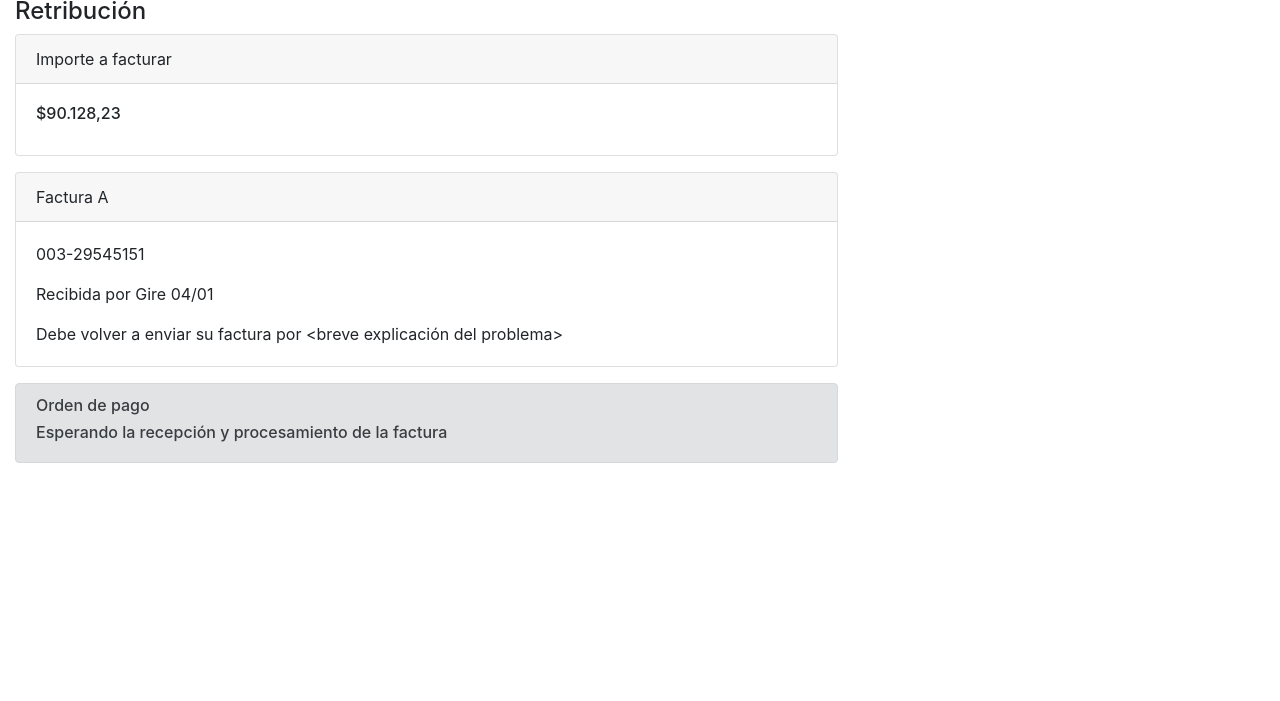
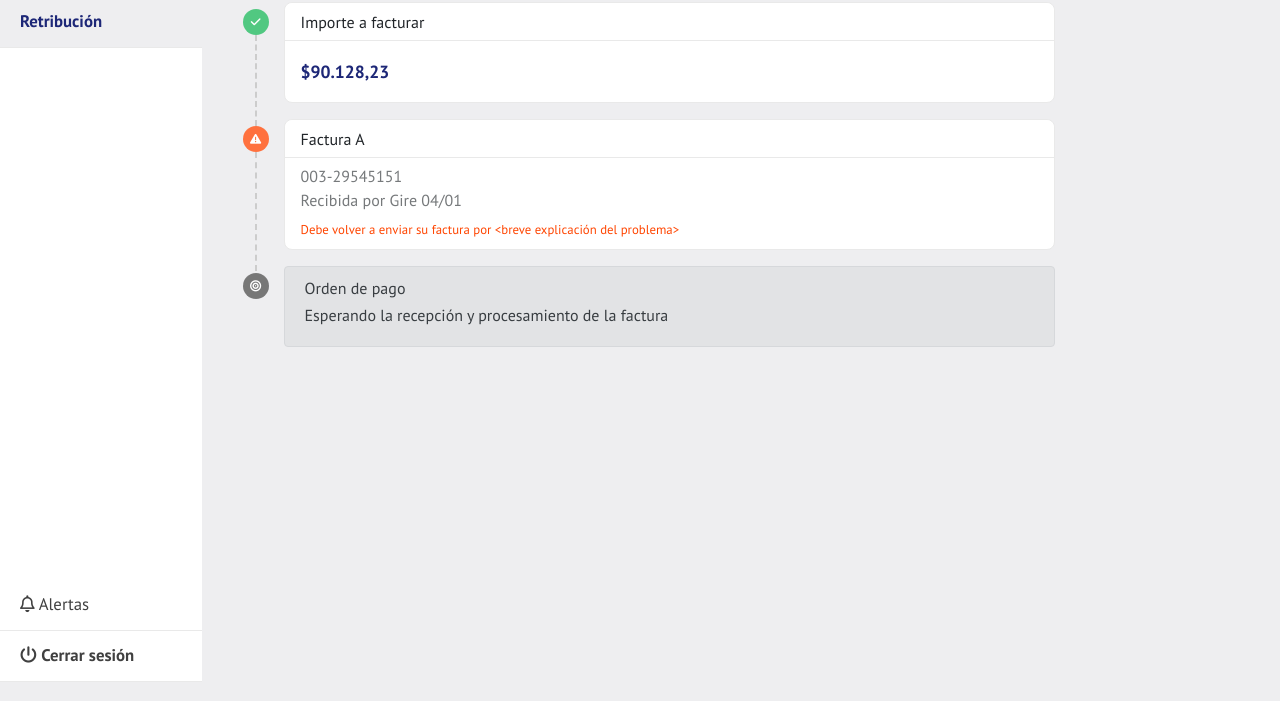
Before and after one commit to marvolado/code-challenge, a plain HTML site: page index.html in a window 1280 px wide. Shown: the part 99-800 px from the top of the page. Drawn offline with nearby package versions, Linux system fonts and the light colour scheme; files that its build step writes are made by us from their sources; the site is published under a folder, as on GitHub Pages, so addresses that start at the root find nothing.

Commit message:
Corrección path
Corrección de path

```diff
--- a/index.html
+++ b/index.html
@@ -15,7 +15,7 @@
   crossorigin="anonymous"></script>
         <link rel="stylesheet" href="https://stackpath.bootstrapcdn.com/bootstrap/4.4.1/css/bootstrap.min.css" integrity="sha384-Vkoo8x4CGsO3+Hhxv8T/Q5PaXtkKtu6ug5TOeNV6gBiFeWPGFN9MuhOf23Q9Ifjh" crossorigin="anonymous">
         <script src="https://stackpath.bootstrapcdn.com/bootstrap/4.4.1/js/bootstrap.min.js" integrity="sha384-wfSDF2E50Y2D1uUdj0O3uMBJnjuUD4Ih7YwaYd1iqfktj0Uod8GCExl3Og8ifwB6" crossorigin="anonymous"></script>
-        <link rel="stylesheet" href="/flux-challenge/css/custom.css">
+        <link rel="stylesheet" href="css/custom.css">
         <script src="https://kit.fontawesome.com/7046987f1a.js" crossorigin="anonymous"></script>
     </head>
     <body>
```
